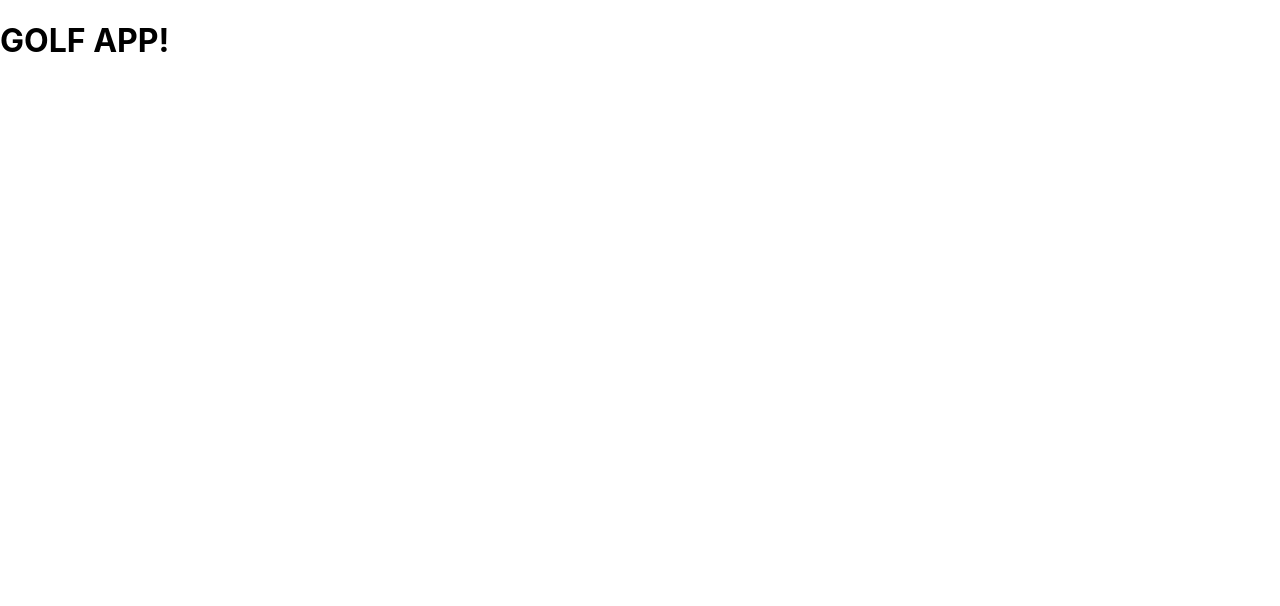
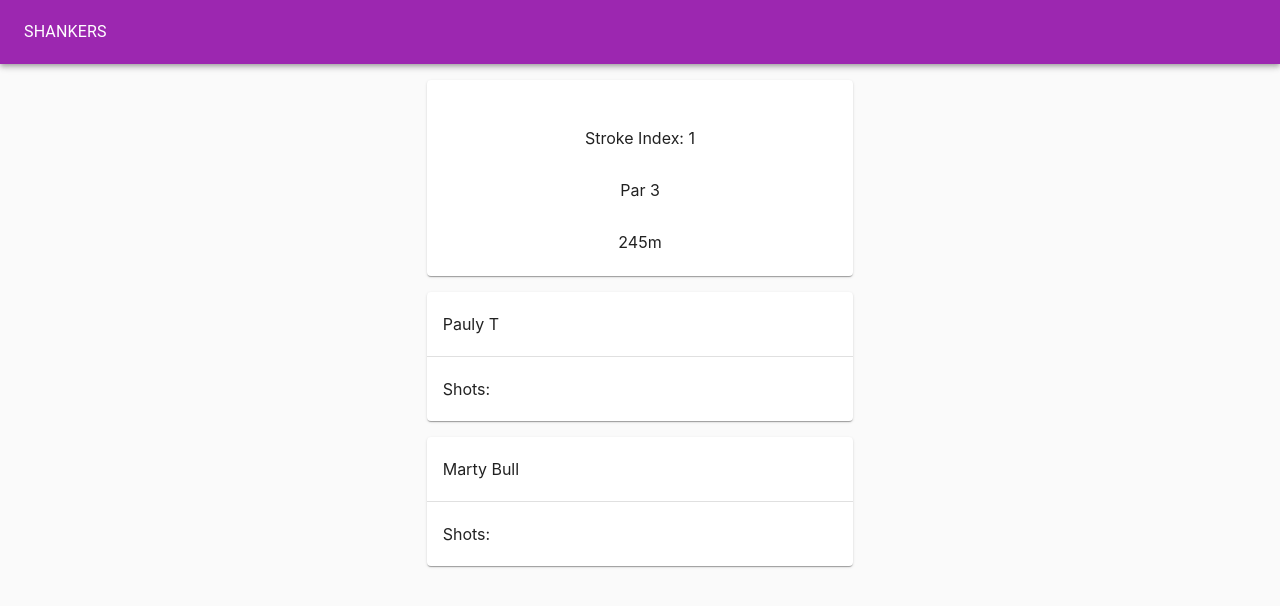
Before and after one commit to paulyt-nz/golf-app, a React (Create React App) app: page / in a window 1280 px wide. Shown: the top 606 px of the page. Built offline with nearby package versions, Linux system fonts and the light colour scheme.

Commit message:
blankScorecard added and main app page built out

```diff
--- a/package.json
+++ b/package.json
@@ -3,6 +3,9 @@
   "version": "0.1.0",
   "private": true,
   "dependencies": {
+    "@emotion/react": "^11.10.4",
+    "@emotion/styled": "^11.10.4",
+    "@mui/material": "^5.10.4",
     "@testing-library/jest-dom": "^5.16.5",
     "@testing-library/react": "^13.4.0",
     "@testing-library/user-event": "^13.5.0",
--- a/src/GolfApp.tsx
+++ b/src/GolfApp.tsx
@@ -1,12 +1,72 @@
 import React from 'react'
-import { initialCourse, initialPlayers } from './initialValues'
+import { initialCourse, initialPlayers, scorecard } from './initialValues'
+
+import { Typography, Paper, AppBar, Toolbar, Grid, ListItem, Divider, Card, CardHeader, CardContent } from '@mui/material';
+
 
 function GolfApp() {
+
     return(
-        <>
-        <h1>GOLF APP!</h1>
-        {/* try mapping through my holes and printing our all the details here */}
-        </>
+        <Paper
+            style={{
+                padding: 0,
+                margin: 0,
+                height: "100vh",
+                backgroundColor: "#fafafa",
+
+            }}
+            elevation={0}
+        >
+            <AppBar color='secondary' position='static' style={{ height: "64px" }}>
+                <Toolbar>
+                    <Typography color='inherit'>SHANKERS</Typography>
+                </Toolbar>
+            </AppBar>
+
+
+            <Grid container style={{
+                marginTop: "1rem",
+                display: "flex",
+                flexDirection: "column",
+                justifyContent: 'flex-start',
+                alignItems: "center",
+            }}>
+                <Grid item xs={11} md={8} lg={4} style={{
+                    display: "flex",
+                    flexDirection: "column",
+                    justifyContent: 'flex-start',
+                    alignItems: "stretch",
+                    width: '500px'
+                }}>
+
+                    <Card style={{
+                        marginBottom: '1rem',
+                        display: "flex",
+                        flexDirection: "column",
+                        justifyContent: 'flex-start',
+                        alignItems: "center"
+                        }}>
+                        <CardHeader><h2>Hole 1</h2></CardHeader>
+                        <CardContent>Stroke Index: 1</CardContent>
+                        <CardContent>Par 3</CardContent>
+                        <CardContent>245m</CardContent>
+                    </Card>
+
+                    {/* these need to be compponents */}
+                    <Paper style={{marginBottom: '1rem'}}>
+                    <ListItem style={{ height: "64px" }}>{initialPlayers[0]}</ListItem>
+                    <Divider />
+                    <ListItem style={{ height: "64px" }}>Shots: </ListItem>
+                    </Paper>
+
+                    <Paper>
+                    <ListItem style={{ height: "64px" }}>{initialPlayers[1]}</ListItem>
+                    <Divider />
+                    <ListItem style={{ height: "64px" }}>Shots: </ListItem>
+                    </Paper>
+                </Grid>
+            </Grid>
+        </Paper>
     )
 }
 
--- a/src/initialValues.ts
+++ b/src/initialValues.ts
@@ -3,56 +3,32 @@ export const initialCourse = {
     location: 'Pauatahanui, Porirua',
     numHoles: 9,
     holes: [
-        {hole1: {
-                par: 4,
-                strokeIndex: 7,
-                tee: 258,
-        }},
-        {hole2: {
-            par: 4,
-            strokeIndex: 1,
-            tee: 359,
-        }},
-        {hole3: {
-            par: 3,
-            strokeIndex: 4,
-            tee: 182,
-        }},
-        {hole4: {
-            par: 4,
-            strokeIndex: 9,
-            tee: 276,
-        }},
-        {hole5: {
-            par: 4,
-            strokeIndex: 2,
-            tee: 388,
-        }},
-        {hole6: {
-            par: 3,
-            strokeIndex: 8,
-            tee: 147,
-        }},
-        {hole7: {
-            par: 5,
-            strokeIndex: 6,
-            tee: 446,
-        }},
-        {hole8: {
-            par: 5,
-            strokeIndex: 3,
-            tee: 384,
-        }},
-        {hole9: {
-            par: 4,
-            strokeIndex: 5,
-            tee: 199,
-        }}
+        { name: 'Hole 1', par: 4, strokeIndex: 7, tee: 258 },
+        { name: 'Hole 2', par: 4, strokeIndex: 1, tee: 359 },
+        { name: 'Hole 3', par: 3, strokeIndex: 4, tee: 182 },
+        { name: 'Hole 4', par: 4, strokeIndex: 9, tee: 276 },
+        { name: 'Hole 5', par: 4, strokeIndex: 2, tee: 388 },
+        { name: 'Hole 6', par: 3, strokeIndex: 8, tee: 147 },
+        { name: 'Hole 7', par: 5, strokeIndex: 6, tee: 446 },
+        { name: 'Hole 8', par: 5, strokeIndex: 3, tee: 384 },
+        { name: 'Hole 9', par: 4, strokeIndex: 5, tee: 199,}
     ]
 }
 
 
 export const initialPlayers = [
-    {p1: 'Pauly T'},
-    {p2: 'Marty Bull'}
+    'Pauly T',
+    'Marty Bull'
 ]
+
+export const scorecard = [
+    {p1Score: undefined, p2Score: undefined},
+    {p1Score: undefined, p2Score: undefined},
+    {p1Score: undefined, p2Score: undefined},
+    {p1Score: undefined, p2Score: undefined},
+    {p1Score: undefined, p2Score: undefined},
+    {p1Score: undefined, p2Score: undefined},
+    {p1Score: undefined, p2Score: undefined},
+    {p1Score: undefined, p2Score: undefined},
+    {p1Score: undefined, p2Score: undefined},
+]
```
Also changed, not shown: 1 other file (tests, documents, lock files or other folders).
